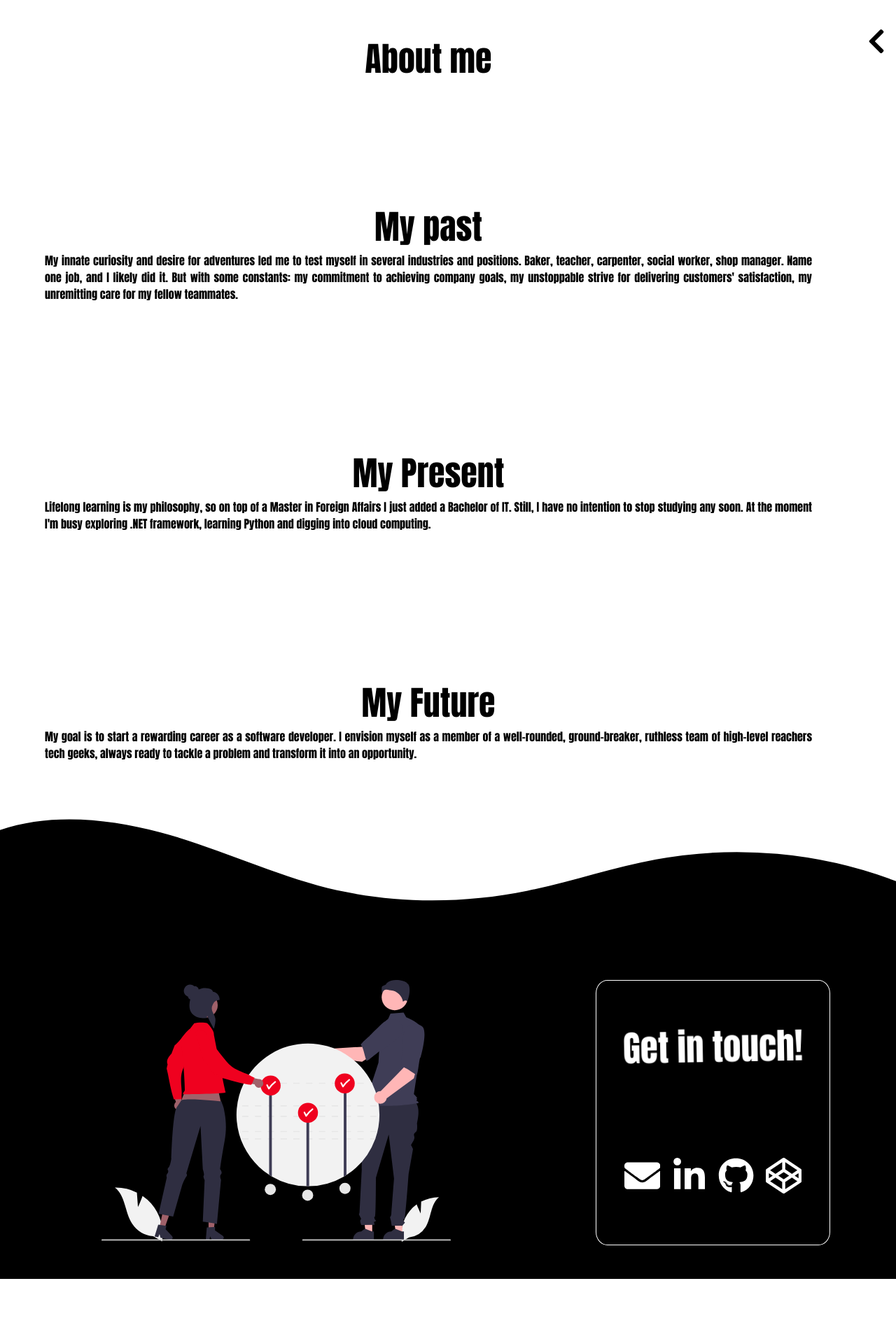
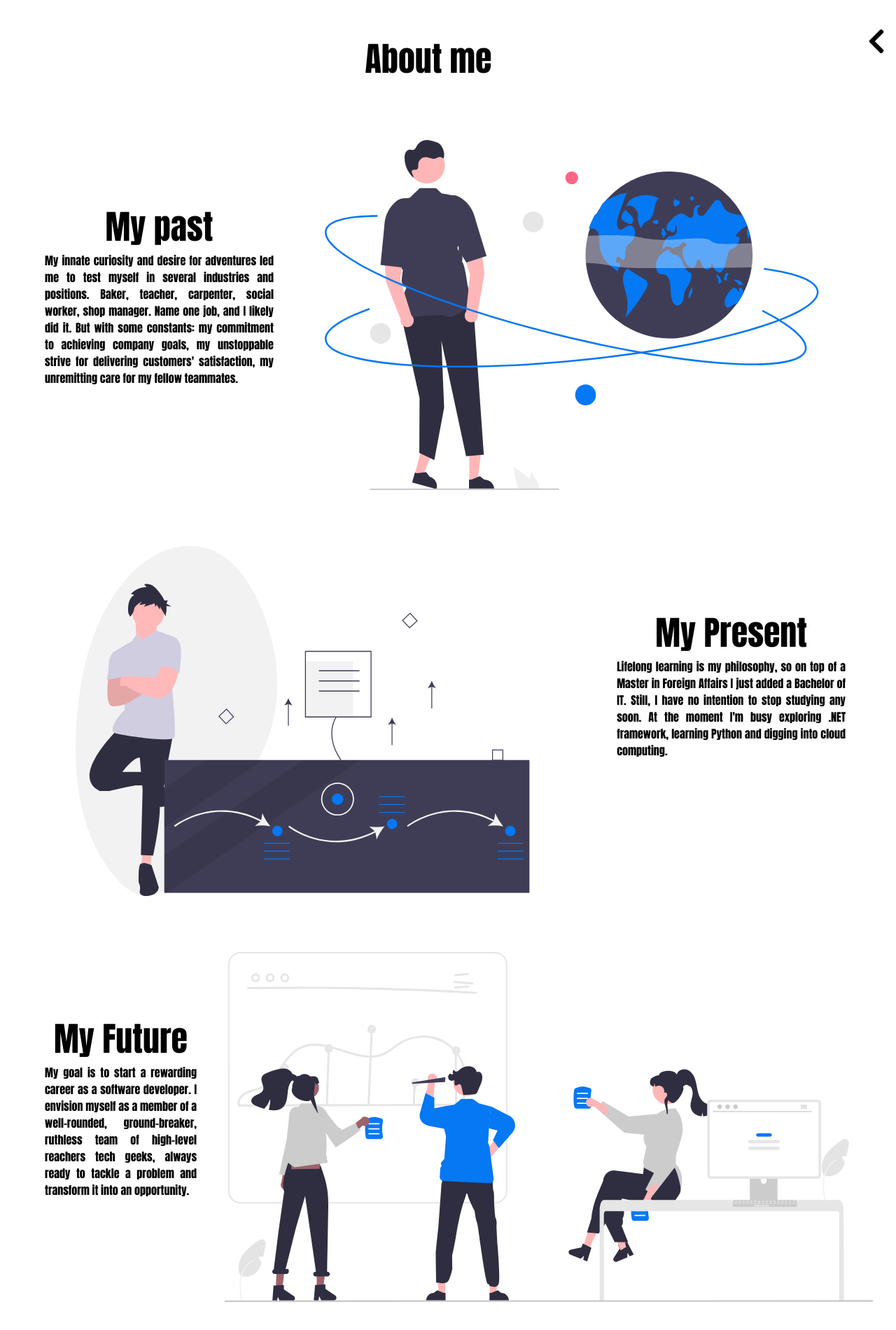
Before and after one commit to Nantakud/my_portfolio, a React (Create React App) app: page /about in a window 1280 px wide. Shown: the top 1900 px of the page at 70% size. Before the commit the page ends 1827 px from the top, so only its background shows below. Built offline with nearby package versions, Linux system fonts and the light colour scheme.

Commit message:
added new componets to about page

```diff
--- a/src/components/about/About.jsx
+++ b/src/components/about/About.jsx
@@ -1,4 +1,7 @@
 import "./about.scss";
+import Adventure from "../adventure/Adventure";
+import Learn from "../learn/Learn";
+import Team from "../team/Team";
 
 export default function About() {
   return (
@@ -14,10 +17,14 @@ export default function About() {
           strive for delivering customers' satisfaction, my unremitting care for
           my fellow teammates.
         </p>
-        <figure className="image"></figure>
+        <figure className="image">
+          <Adventure />
+        </figure>
       </section>
       <section className="second">
-        <figure className="image"></figure>
+        <figure className="image">
+          <Learn />
+        </figure>
         <p className="text">
           <header>My Present</header>
           Lifelong learning is my philosophy, so on top of a Master in Foreign
@@ -34,7 +41,9 @@ export default function About() {
           ruthless team of high-level reachers tech geeks, always ready to
           tackle a problem and transform it into an opportunity.
         </p>
-        <figure className="image"></figure>
+        <figure className="image">
+          <Team />
+        </figure>
       </section>
     </div>
   );
--- a/src/components/about/about.scss
+++ b/src/components/about/about.scss
@@ -7,30 +7,20 @@
     font-weight: bold;
   }
   section {
+    width: 100%;
     margin: 5rem 1.5rem;
     display: flex;
     justify-content: space-evenly;
     .text {
+      width: 40%;
       margin: 2rem;
       padding: 0.5rem;
-
       text-align: justify;
     }
     .image {
-      #southamerica,
-      #asia,
-      #australia,
-      #NorthAmerica,
-      #groenlandia,
-      #africa {
-        animation: globe 2s infinite alternate;
-      }
-
-      @keyframes globe {
-        50% {
-          fill: blue;
-        }
-      }
+      width: 100%;
+      display: flex;
+      justify-content: center;
     }
   }
   .third {
```
